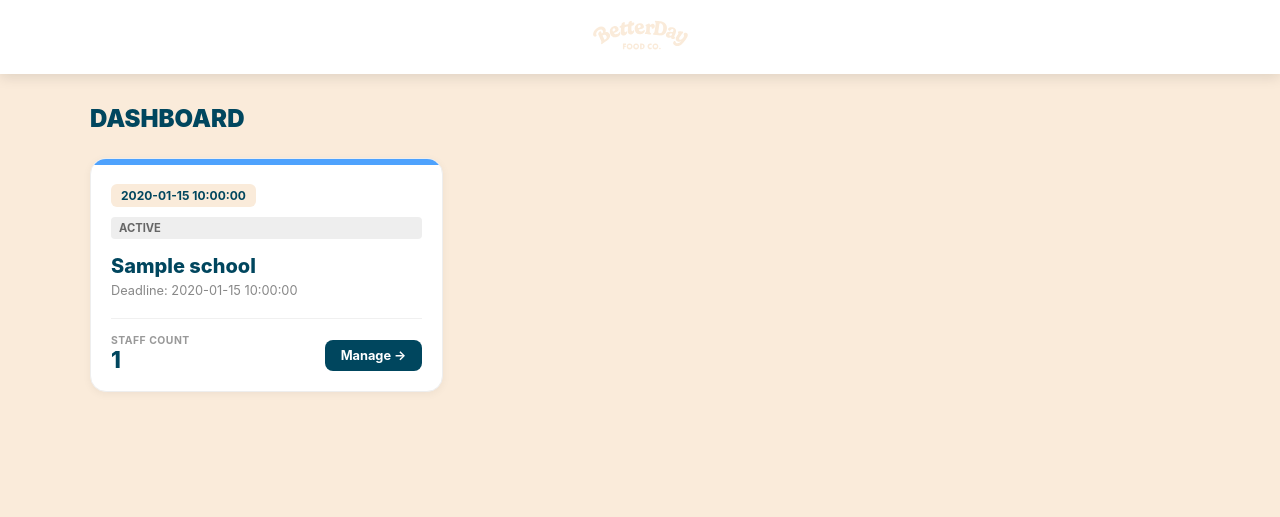
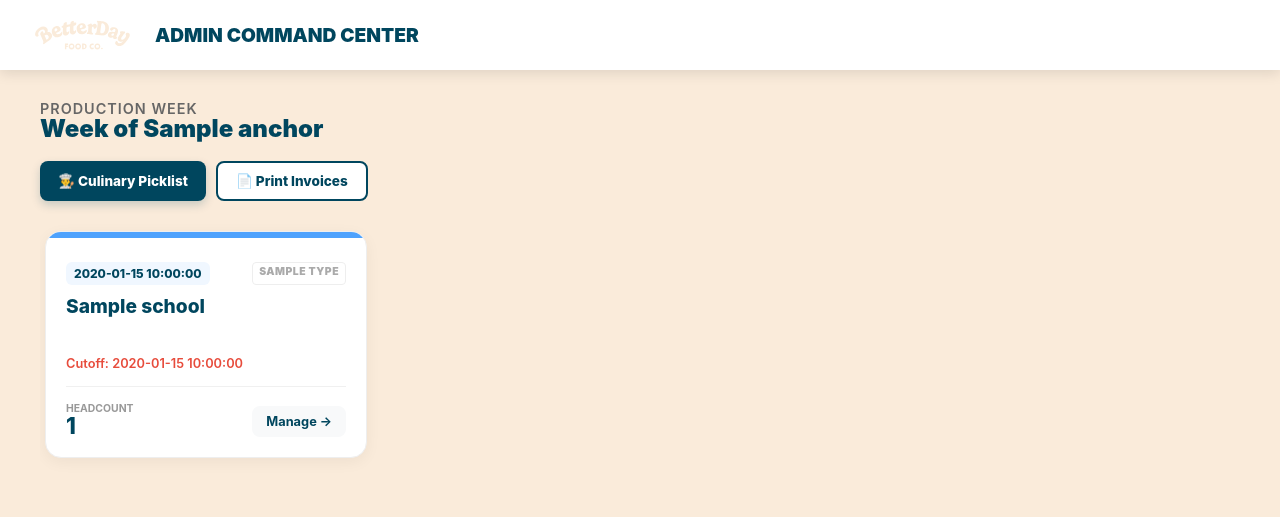
Before and after one commit to conner-kadz/betterday-app, a Flask app: template templates/admin.html in a window 1280 px wide. Shown: the top 517 px of the page. Run offline with Flask 3, Linux system fonts and the light colour scheme; the template is opened without the code that fills it: most values are stand-ins (such as "Sample title", 1, 10 or a date in 2020).

Commit message:
Update admin.html

```diff
--- a/templates/admin.html
+++ b/templates/admin.html
@@ -3,122 +3,160 @@
 <head>
     <meta charset="UTF-8">
     <meta name="viewport" content="width=device-width, initial-scale=1.0">
-    <title>BD Admin</title>
+    <title>BD Admin Command Center</title>
     <style>
         :root { --primary: #4ea2fd; --accent: #faebda; --dark: #00465e; --white: #ffffff; --gray: #f4f6f8; }
-        /* CHANGE: background set to var(--accent) for the cream color */
         body { background: var(--accent); font-family: -apple-system, system-ui, sans-serif; margin: 0; padding-bottom: 50px; color: var(--dark); }
 
-        /* Header */
-        /* Optional: Keep header white or make it primary/accent. White looks clean on cream. */
-        .header { background: var(--white); padding: 15px; text-align: center; box-shadow: 0 4px 12px rgba(0,0,0,0.1); margin-bottom: 30px; }
-        .logo { height: 40px; }
+        .header { background: var(--white); padding: 15px 30px; display: flex; align-items: center; box-shadow: 0 4px 12px rgba(0,0,0,0.1); margin-bottom: 30px; }
+        .logo { height: 40px; margin-right: 20px; }
+        .header-title { font-weight: 900; font-size: 1.2rem; text-transform: uppercase; color: var(--dark); }
 
-        .container { max-width: 1100px; margin: 0 auto; padding: 0 20px; }
+        .container { max-width: 1400px; margin: 0 auto; padding: 0 40px; }
 
-        /* GRID LAYOUT (The Magic 3-Column Logic) */
-        .dashboard-grid {
-            display: grid;
-            grid-template-columns: 1fr; /* Mobile: 1 column */
+        /* WEEK ROW STYLING */
+        .week-row { margin-bottom: 50px; border-bottom: 2px dashed rgba(0,70,94,0.1); padding-bottom: 40px; }
+        .week-row:last-child { border-bottom: none; }
+
+        .week-header { display: flex; align-items: flex-end; margin-bottom: 20px; gap: 20px; }
+        .week-title { font-size: 1.5rem; font-weight: 900; color: var(--dark); line-height: 1; }
+        .week-sub { font-size: 0.9rem; color: #666; font-weight: 600; text-transform: uppercase; letter-spacing: 1px; }
+
+        /* CONTROL PANEL (Left Side Buttons) */
+        .week-controls { display: flex; gap: 10px; margin-bottom: 20px; }
+        .btn-action {
+            display: inline-flex; align-items: center; gap: 8px;
+            padding: 10px 18px; border-radius: 8px; font-size: 0.85rem; font-weight: 800; text-decoration: none; transition: 0.2s;
+        }
+        .btn-culinary { background: var(--dark); color: white; box-shadow: 0 4px 10px rgba(0,70,94,0.2); }
+        .btn-culinary:hover { transform: translateY(-2px); box-shadow: 0 6px 15px rgba(0,70,94,0.3); }
+
+        .btn-invoice { background: white; color: var(--dark); border: 2px solid var(--dark); }
+        .btn-invoice:hover { background: #f0f7ff; }
+
+        /* HORIZONTAL SCROLL CONTAINER */
+        .cards-scroller {
+            display: flex;
             gap: 20px;
+            overflow-x: auto;
+            padding: 10px 5px 20px 5px; /* Padding for shadow clipping */
+            scroll-behavior: smooth;
+            -webkit-overflow-scrolling: touch;
         }
 
-        /* Desktop Breakpoint: Switch to 3 columns */
-        @media (min-width: 900px) {
-            .dashboard-grid {
-                grid-template-columns: repeat(3, 1fr);
-            }
-        }
+        /* Custom Scrollbar */
+        .cards-scroller::-webkit-scrollbar { height: 8px; }
+        .cards-scroller::-webkit-scrollbar-track { background: rgba(0,0,0,0.05); border-radius: 4px; }
+        .cards-scroller::-webkit-scrollbar-thumb { background: rgba(0,70,94,0.2); border-radius: 4px; }
+        .cards-scroller::-webkit-scrollbar-thumb:hover { background: rgba(0,70,94,0.4); }
 
         /* CARD STYLING */
         .menu-card {
             background: var(--white);
             border-radius: 16px;
             padding: 20px;
-            box-shadow: 0 2px 8px rgba(0,0,0,0.05);
-            transition: transform 0.2s, box-shadow 0.2s;
-            display: flex;
-            flex-direction: column;
-            justify-content: space-between;
+            box-shadow: 0 4px 15px rgba(0,0,0,0.05);
+            transition: transform 0.2s;
+            display: flex; flex-direction: column; justify-content: space-between;
             border: 1px solid #eee;
-            position: relative;
-            overflow: hidden;
+            position: relative; overflow: hidden;
+            min-width: 280px; width: 280px; /* Fixed width for horizontal scroll */
         }
+        .menu-card:hover { transform: translateY(-4px); border-color: var(--primary); }
 
-        .menu-card:hover { transform: translateY(-4px); box-shadow: 0 8px 20px rgba(0,0,0,0.08); border-color: var(--primary); }
+        /* Card Top Bar - Dynamic Colors */
+        .card-top-bar { position: absolute; top: 0; left: 0; right: 0; height: 6px; }
+        .bar-school { background: var(--primary); }
+        .bar-office { background: #e67e22; } /* Orange for Office */
 
-        /* Colored Top Bar for visual pop */
-        .card-top-bar { position: absolute; top: 0; left: 0; right: 0; height: 6px; background: var(--primary); }
+        .card-header { display: flex; justify-content: space-between; margin-top: 10px; margin-bottom: 5px; }
+        .date-badge { background: #f0f7ff; color: var(--dark); padding: 4px 8px; border-radius: 6px; font-size: 0.75rem; font-weight: 800; }
 
-        /* Card Content */
-        .card-header { display: flex; justify-content: space-between; align-items: flex-start; margin-bottom: 10px; margin-top: 5px; }
-        .date-badge { background: var(--accent); color: var(--dark); padding: 4px 10px; border-radius: 6px; font-size: 0.75rem; font-weight: 700; }
+        /* Office Badge */
+        .type-badge { font-size: 0.65rem; text-transform: uppercase; font-weight: 900; padding: 2px 6px; border-radius: 4px; letter-spacing: 0.5px; }
+        .tb-school { color: #aaa; border: 1px solid #eee; }
+        .tb-office { background: #fff3e0; color: #d35400; border: 1px solid #ffe0b2; }
 
-        .school-name { font-size: 1.25rem; font-weight: 800; margin: 10px 0 5px 0; line-height: 1.2; flex-grow: 1; }
-        .deadline-text { font-size: 0.8rem; color: #888; margin-bottom: 20px; }
+        .client-name { font-size: 1.2rem; font-weight: 800; margin: 5px 0; line-height: 1.2; color: var(--dark); height: 56px; overflow: hidden; display: -webkit-box; -webkit-line-clamp: 2; -webkit-box-orient: vertical; }
 
-        /* Stats Row */
+        .deadline-text { font-size: 0.8rem; color: #e74c3c; font-weight: 600; margin-bottom: 15px; }
+
         .stats-row { display: flex; justify-content: space-between; align-items: flex-end; border-top: 1px solid #f0f0f0; padding-top: 15px; margin-top: auto; }
+        .stat-group { display: flex; flex-direction: column; }
+        .label { font-size: 0.65rem; text-transform: uppercase; color: #999; font-weight: 700; }
+        .big-num { font-size: 1.4rem; font-weight: 800; color: var(--dark); line-height: 1; }
 
-        .stat-group { display: flex; flex-direction: column; }
-        .label { font-size: 0.65rem; text-transform: uppercase; color: #999; font-weight: 700; letter-spacing: 0.5px; }
-        .big-num { font-size: 1.4rem; font-weight: 800; color: var(--dark); line-height: 1; margin-top: 2px; }
+        .btn-manage { background: #f8f9fa; color: var(--dark); text-decoration: none; padding: 8px 14px; border-radius: 8px; font-size: 0.8rem; font-weight: 700; transition: 0.2s; }
+        .btn-manage:hover { background: var(--dark); color: white; }
 
-        /* Status Pill */
-        .status-pill {
-            font-size: 0.7rem; font-weight: 700; padding: 4px 8px; border-radius: 4px; text-transform: uppercase;
-            background: #eee; color: #666; display: inline-block; margin-bottom: 5px;
-        }
-
-        /* Button */
-        .btn-profile {
-            background: var(--dark); color: white; text-decoration: none;
-            padding: 8px 16px; border-radius: 8px; font-size: 0.8rem; font-weight: 700;
-            transition: 0.2s;
-        }
-        .btn-profile:hover { background: var(--primary); }
-
+        /* Empty State */
+        .empty-state { text-align: center; opacity: 0.6; padding: 60px; }
     </style>
 </head>
 <body>
-    <div class="header"><img src="{{ url_for('static', filename='Logo.svg') }}" class="logo"></div>
+    <div class="header">
+        <img src="{{ url_for('static', filename='Logo.svg') }}" class="logo">
+        <div class="header-title">Admin Command Center</div>
+    </div>
 
     <div class="container">
-        <h1 style="font-weight: 900; text-transform: uppercase; font-size: 1.5rem; margin-bottom: 25px; color: var(--dark);">Dashboard</h1>
 
-        <div class="dashboard-grid">
+        {% if weeks %}
+            {% for anchor, bookings in weeks.items() %}
+            <div class="week-row">
+                <div class="week-header">
+                    <div>
+                        <div class="week-sub">Production Week</div>
+                        <div class="week-title">Week of {{ anchor }}</div>
+                    </div>
+                </div>
+
+                <div class="week-controls">
+                    <a href="/culinary-summary/{{ anchor }}" target="_blank" class="btn-action btn-culinary">
+                        👨‍🍳 Culinary Picklist
+                    </a>
+                    <a href="#" class="btn-action btn-invoice" onclick="alert('Batch Invoice printing coming soon!')">
+                        📄 Print Invoices
+                    </a>
+                </div>
+
+                <div class="cards-scroller">
                     {% for b in bookings %}
                     <div class="menu-card">
-                <div class="card-top-bar"></div>
+                        <div class="card-top-bar {% if b.type == 'Office' %}bar-office{% else %}bar-school{% endif %}"></div>
 
                         <div class="card-header">
                             <div class="date-badge">{{ b.delivery_date_display }}</div>
+                            <div class="type-badge {% if b.type == 'Office' %}tb-office{% else %}tb-school{% endif %}">
+                                {{ b.type }}
+                            </div>
                         </div>
 
-                <div class="status-pill">{{ b.status }}</div>
-
-                <div class="school-name">{{ b.school }}</div>
-                <div class="deadline-text">Deadline: {{ b.deadline }}</div>
+                        <div class="client-name">{{ b.school }}</div>
+                        <div class="deadline-text">Cutoff: {{ b.deadline }}</div>
 
                         <div class="stats-row">
                             <div class="stat-group">
-                        <span class="label">Staff Count</span>
+                                <span class="label">Headcount</span>
                                 <div class="big-num">{{ b.staff_count }}</div>
                             </div>
-                    <a href="/school-profile/{{ b.school | replace(' ', '+') }}/{{ b.delivery_date_raw }}" class="btn-profile">
+                            <a href="/school-profile/{{ b.school | replace(' ', '+') }}/{{ b.delivery_date_raw }}" class="btn-manage">
                                 Manage &rarr;
                             </a>
                         </div>
                     </div>
                     {% endfor %}
                 </div>
+            </div>
+            {% endfor %}
 
-        {% if not bookings %}
-        <div style="text-align: center; opacity: 0.5; margin-top: 50px;">
-            <h3>No Active Bookings</h3>
-            <p>Check back later for new requests.</p>
+        {% else %}
+            <div class="empty-state">
+                <h1>No Active Bookings Found</h1>
+                <p>Check your Google Sheet to ensure bookings have valid dates.</p>
             </div>
         {% endif %}
+
     </div>
 </body>
 </html>
```
Lines whose indentation alone changed are shown as unchanged.
